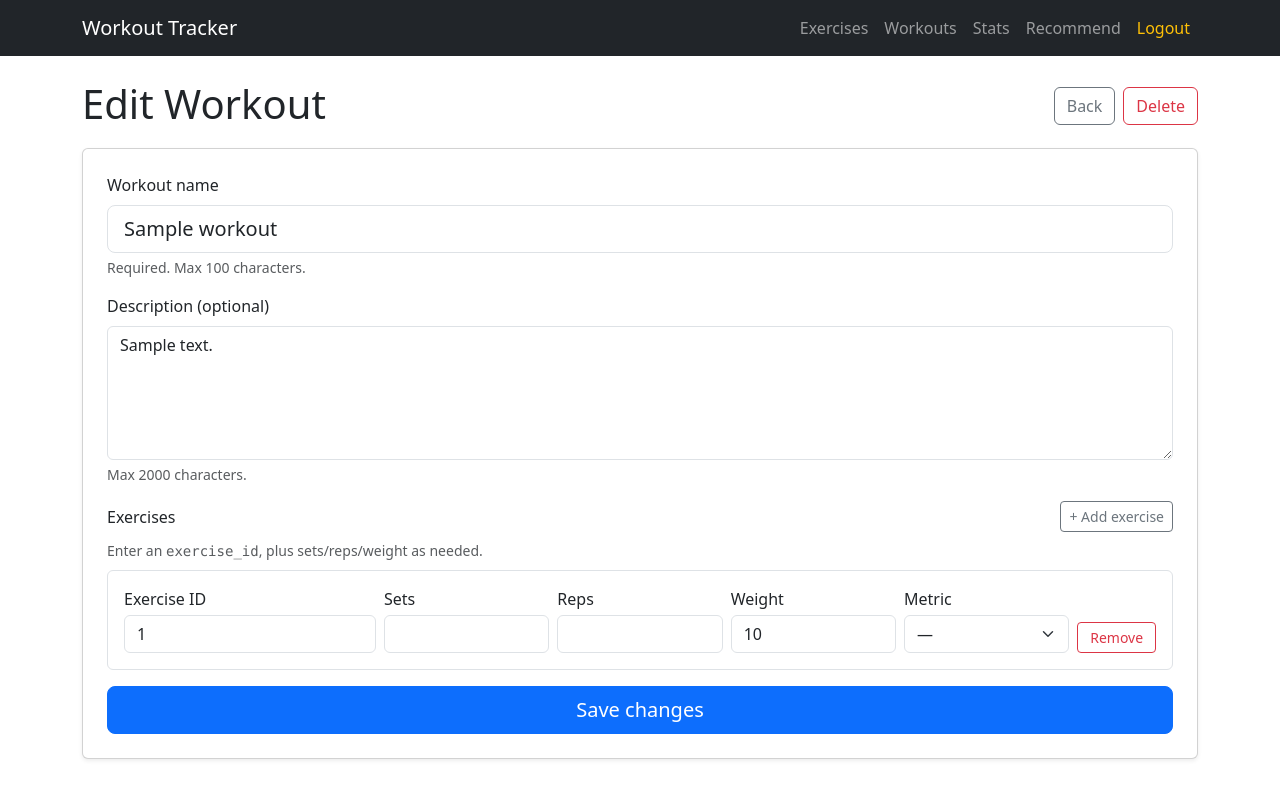
After one commit to sampauly/workout_tracker, a Flask app: page /workouts/1/edit in a window 1280 px wide. The commit adds this page. Run offline with Flask 3, Linux system fonts and the light colour scheme; the visitor is signed in with stand-in values (Sample User, id 1); a database or web service that is not in the repository returns one stand-in record (values such as "Sample title"); some libraries are stand-ins or nearby versions.

Commit message:
added new routes and html to allow users to edit and delete workouts

```diff
--- a/app/routes.py
+++ b/app/routes.py
@@ -305,3 +305,261 @@ def workouts():
     ]
 
     return render_template('workouts.html', workouts=workouts)
+
+
+@app.route('/workouts/<int:workout_id>/edit', methods=['GET', 'POST'])
+def edit_workout(workout_id):
+    if not session.get('user_id'):
+        return redirect(url_for('login'))
+
+    submitted = None
+    errors = {}
+    row_errors = []
+
+    conn = get_db()
+    cur = conn.cursor()
+
+    cur.execute(
+        """
+        SELECT workout_id, user_id, name, description
+        FROM workout
+        WHERE workout_id = %s
+        """,
+        (workout_id,),
+    )
+    w = cur.fetchone()
+    if not w or w[1] != session.get('user_id'):
+        cur.close()
+        flash('Workout not found.', 'danger')
+        return redirect(url_for('workouts'))
+
+    if request.method == 'POST':
+        name = (request.form.get('name') or '').strip()
+        description = (request.form.get('description') or '').strip()
+
+        exercise_ids = request.form.getlist('exercise_id')
+        sets_list = request.form.getlist('sets')
+        reps_list = request.form.getlist('reps')
+        weight_list = request.form.getlist('weight')
+        weight_metric_list = request.form.getlist('weight_metric')
+        order_index_list = request.form.getlist('order_index')
+
+        if not name:
+            errors['name'] = 'Workout name is required.'
+        elif len(name) > 100:
+            errors['name'] = 'Workout name must be 100 characters or less.'
+
+        if description and len(description) > 2000:
+            errors['description'] = 'Description must be 2000 characters or less.'
+
+        rows = []
+        max_len = max(
+            len(exercise_ids),
+            len(sets_list),
+            len(reps_list),
+            len(weight_list),
+            len(weight_metric_list),
+            len(order_index_list),
+        )
+
+        def _get(lst, idx):
+            return (lst[idx] if idx < len(lst) else '') or ''
+
+        allowed_metrics = {'kg', 'lb', ''}
+
+        for i in range(max_len):
+            row_err = {}
+
+            exercise_id_raw = _get(exercise_ids, i).strip()
+            sets_raw = _get(sets_list, i).strip()
+            reps_raw = _get(reps_list, i).strip()
+            weight_raw = _get(weight_list, i).strip()
+            weight_metric_raw = _get(weight_metric_list, i).strip().lower()
+            order_index_raw = _get(order_index_list, i).strip()
+
+            if not any([exercise_id_raw, sets_raw, reps_raw, weight_raw, weight_metric_raw, order_index_raw]):
+                continue
+
+            try:
+                exercise_id = int(exercise_id_raw)
+                if exercise_id <= 0:
+                    row_err['exercise_id'] = 'Must be a positive integer.'
+            except ValueError:
+                row_err['exercise_id'] = 'Exercise ID must be an integer.'
+
+            try:
+                sets_val = int(sets_raw)
+                if sets_val <= 0:
+                    row_err['sets'] = 'Sets must be a positive integer.'
+            except ValueError:
+                row_err['sets'] = 'Sets must be an integer.'
+
+            try:
+                reps_val = int(reps_raw)
+                if reps_val <= 0:
+                    row_err['reps'] = 'Reps must be a positive integer.'
+            except ValueError:
+                row_err['reps'] = 'Reps must be an integer.'
+
+            weight_val = None
+            if weight_raw:
+                try:
+                    weight_val = float(weight_raw)
+                    if weight_val < 0:
+                        row_err['weight'] = 'Weight cannot be negative.'
+                except ValueError:
+                    row_err['weight'] = 'Weight must be a number.'
+
+            if weight_metric_raw not in allowed_metrics:
+                row_err['weight_metric'] = 'Use kg or lb.'
+
+            if weight_val is not None and not weight_metric_raw:
+                row_err['weight_metric'] = 'Select kg or lb when weight is provided.'
+
+            order_index = i + 1
+            if order_index_raw:
+                try:
+                    order_index = int(order_index_raw)
+                    if order_index <= 0:
+                        row_err['order_index'] = 'Order index must be a positive integer.'
+                except ValueError:
+                    row_err['order_index'] = 'Order index must be an integer.'
+
+            rows.append(
+                {
+                    'exercise_id': exercise_id_raw,
+                    'sets': sets_raw,
+                    'reps': reps_raw,
+                    'weight': weight_raw,
+                    'weight_metric': weight_metric_raw,
+                    'order_index': order_index_raw or str(order_index),
+                }
+            )
+            row_errors.append(row_err)
+
+        if not rows:
+            errors['exercises'] = 'Add at least one exercise.'
+
+        submitted = {
+            'user_id': session.get('user_id'),
+            'name': name,
+            'description': description,
+            'exercises': rows,
+        }
+
+        if not errors and any(bool(re) for re in row_errors):
+            errors['exercises'] = 'Fix exercise row errors.'
+
+        if not errors:
+            try:
+                cur.execute(
+                    """
+                    UPDATE workout
+                    SET name = %s, description = %s
+                    WHERE workout_id = %s AND user_id = %s
+                    """,
+                    (name, (description or None), workout_id, session.get('user_id')),
+                )
+
+                cur.execute("DELETE FROM workout_exercise WHERE workout_id = %s", (workout_id,))
+
+                for ex in rows:
+                    cur.execute(
+                        """
+                        INSERT INTO workout_exercise
+                          (workout_id, exercise_id, sets, reps, weight, weight_metric, order_index)
+                        VALUES
+                          (%s, %s, %s, %s, %s, %s, %s)
+                        """,
+                        (
+                            workout_id,
+                            int(ex['exercise_id']),
+                            int(ex['sets']),
+                            int(ex['reps']),
+                            (float(ex['weight']) if ex['weight'] else None),
+                            (ex['weight_metric'] or None),
+                            int(ex['order_index']) if ex['order_index'] else None,
+                        ),
+                    )
+
+                conn.commit()
+            except Exception:
+                conn.rollback()
+                raise
+            finally:
+                cur.close()
+
+            flash('Workout updated.', 'success')
+            return redirect(url_for('workouts'))
+
+    # GET (or POST with errors): load existing rows for prefill when not submitted
+    cur.execute(
+        """
+        SELECT exercise_id, sets, reps, weight, weight_metric, order_index
+        FROM workout_exercise
+        WHERE workout_id = %s
+        ORDER BY order_index ASC NULLS LAST, exercise_id ASC
+        """,
+        (workout_id,),
+    )
+    ex_rows = cur.fetchall()
+    cur.close()
+
+    if submitted is None:
+        submitted = {
+            'user_id': session.get('user_id'),
+            'name': w[2],
+            'description': w[3] or '',
+            'exercises': [
+                {
+                    'exercise_id': str(r[0]),
+                    'sets': '' if r[1] is None else str(r[1]),
+                    'reps': '' if r[2] is None else str(r[2]),
+                    'weight': '' if r[3] is None else str(r[3]),
+                    'weight_metric': (r[4] or ''),
+                    'order_index': '' if r[5] is None else str(r[5]),
+                }
+                for r in ex_rows
+            ]
+            or [{'exercise_id': '', 'sets': '', 'reps': '', 'weight': '', 'weight_metric': '', 'order_index': '1'}],
+        }
+
+    return render_template(
+        'edit_workout.html',
+        workout_id=workout_id,
+        submitted=submitted,
+        errors=errors,
+        row_errors=row_errors,
+    )
+
+
+@app.route('/workouts/<int:workout_id>/delete', methods=['POST'])
+def delete_workout(workout_id):
+    if not session.get('user_id'):
+        return redirect(url_for('login'))
+
+    conn = get_db()
+    cur = conn.cursor()
+
+    cur.execute(
+        "SELECT user_id FROM workout WHERE workout_id = %s",
+        (workout_id,),
+    )
+    w = cur.fetchone()
+    if not w or w[0] != session.get('user_id'):
+        cur.close()
+        flash('Workout not found.', 'danger')
+        return redirect(url_for('workouts'))
+
+    try:
+        cur.execute("DELETE FROM workout_exercise WHERE workout_id = %s", (workout_id,))
+        cur.execute("DELETE FROM workout WHERE workout_id = %s AND user_id = %s", (workout_id, session.get('user_id')))
+        conn.commit()
+    except Exception:
+        conn.rollback()
+        raise
+    finally:
+        cur.close()
+
+    flash('Workout deleted.', 'success')
+    return redirect(url_for('workouts'))
--- /dev/null
+++ b/app/templates/edit_workout.html
@@ -0,0 +1,188 @@
+{% extends "base.html" %}
+{% block title %}Edit Workout — Workout Tracker{% endblock %}
+
+{% block content %}
+<div class="d-flex align-items-center justify-content-between flex-wrap gap-2 mb-3">
+  <div>
+    <h1 class="mb-1">Edit Workout</h1>
+  </div>
+  <div class="d-flex gap-2 flex-wrap">
+    <a class="btn btn-outline-secondary" href="/workouts">Back</a>
+    <form method="POST" action="/workouts/{{ workout_id }}/delete" onsubmit="return confirm('Delete this workout? This cannot be undone.');">
+      <button type="submit" class="btn btn-outline-danger">Delete</button>
+    </form>
+  </div>
+</div>
+
+<div class="row g-3">
+  <div class="col-lg-12">
+    <div class="card shadow-sm">
+      <div class="card-body p-4">
+        <form method="POST" action="/workouts/{{ workout_id }}/edit" novalidate>
+          <div class="mb-3">
+            <label for="name" class="form-label">Workout name</label>
+            <input
+              type="text"
+              class="form-control form-control-lg {% if errors.get('name') %}is-invalid{% endif %}"
+              id="name"
+              name="name"
+              maxlength="100"
+              placeholder="e.g. Push Day"
+              value="{{ (submitted.name if submitted else request.form.get('name', '')) }}"
+              required
+            />
+            {% if errors.get('name') %}
+              <div class="invalid-feedback">{{ errors.get('name') }}</div>
+            {% else %}
+              <div class="form-text">Required. Max 100 characters.</div>
+            {% endif %}
+          </div>
+
+          <div class="mb-3">
+            <label for="description" class="form-label">Description (optional)</label>
+            <textarea
+              class="form-control {% if errors.get('description') %}is-invalid{% endif %}"
+              id="description"
+              name="description"
+              maxlength="2000"
+              rows="5"
+              placeholder="Notes, goals, or what you trained..."
+            >{{ (submitted.description if submitted else request.form.get('description', '')) }}</textarea>
+            {% if errors.get('description') %}
+              <div class="invalid-feedback">{{ errors.get('description') }}</div>
+            {% else %}
+              <div class="form-text">Max 2000 characters.</div>
+            {% endif %}
+          </div>
+
+          <div class="mb-3">
+            <div class="d-flex align-items-center justify-content-between gap-2 mb-2">
+              <label class="form-label mb-0">Exercises</label>
+              <button type="button" class="btn btn-outline-secondary btn-sm" id="add-exercise">+ Add exercise</button>
+            </div>
+            {% if errors.get('exercises') %}
+              <div class="alert alert-danger py-2 mb-2">{{ errors.get('exercises') }}</div>
+            {% else %}
+              <div class="form-text mb-2">Enter an <span class="font-monospace">exercise_id</span>, plus sets/reps/weight as needed.</div>
+            {% endif %}
+
+            <div id="exercise-rows" class="d-flex flex-column gap-2">
+              {% set rows = (submitted.exercises if submitted and submitted.exercises else [{'exercise_id':'','sets':'','reps':'','weight':'','weight_metric':'','order_index':'1'}]) %}
+              {% for row in rows %}
+                {% set re = (row_errors[loop.index0] if row_errors and (loop.index0 < row_errors|length) else {}) %}
+                <div class="border rounded p-3">
+                  <div class="row g-2 align-items-end">
+                    <div class="col-12 col-md-3">
+                      <label class="form-label mb-1">Exercise ID</label>
+                      <input type="number" min="1" class="form-control {% if re.get('exercise_id') %}is-invalid{% endif %}" name="exercise_id" value="{{ row.exercise_id }}">
+                      {% if re.get('exercise_id') %}<div class="invalid-feedback">{{ re.get('exercise_id') }}</div>{% endif %}
+                    </div>
+                    <div class="col-6 col-md-2">
+                      <label class="form-label mb-1">Sets</label>
+                      <input type="number" min="1" class="form-control {% if re.get('sets') %}is-invalid{% endif %}" name="sets" value="{{ row.sets }}">
+                      {% if re.get('sets') %}<div class="invalid-feedback">{{ re.get('sets') }}</div>{% endif %}
+                    </div>
+                    <div class="col-6 col-md-2">
+                      <label class="form-label mb-1">Reps</label>
+                      <input type="number" min="1" class="form-control {% if re.get('reps') %}is-invalid{% endif %}" name="reps" value="{{ row.reps }}">
+                      {% if re.get('reps') %}<div class="invalid-feedback">{{ re.get('reps') }}</div>{% endif %}
+                    </div>
+                    <div class="col-6 col-md-2">
+                      <label class="form-label mb-1">Weight</label>
+                      <input type="number" step="any" min="0" class="form-control {% if re.get('weight') %}is-invalid{% endif %}" name="weight" value="{{ row.weight }}">
+                      {% if re.get('weight') %}<div class="invalid-feedback">{{ re.get('weight') }}</div>{% endif %}
+                    </div>
+                    <div class="col-6 col-md-2">
+                      <label class="form-label mb-1">Metric</label>
+                      <select class="form-select {% if re.get('weight_metric') %}is-invalid{% endif %}" name="weight_metric">
+                        <option value="" {% if not row.weight_metric %}selected{% endif %}>—</option>
+                        <option value="lb" {% if row.weight_metric == 'lb' %}selected{% endif %}>lb</option>
+                        <option value="kg" {% if row.weight_metric == 'kg' %}selected{% endif %}>kg</option>
+                      </select>
+                      {% if re.get('weight_metric') %}<div class="invalid-feedback">{{ re.get('weight_metric') }}</div>{% endif %}
+                    </div>
+                    <div class="col-12 col-md-1 d-grid">
+                      <button type="button" class="btn btn-outline-danger btn-sm remove-exercise">Remove</button>
+                    </div>
+                    <input type="hidden" name="order_index" value="{{ row.order_index or loop.index }}">
+                  </div>
+                </div>
+              {% endfor %}
+            </div>
+          </div>
+
+          <button type="submit" class="btn btn-primary btn-lg w-100">Save changes</button>
+        </form>
+      </div>
+    </div>
+  </div>
+</div>
+
+<script>
+  (function () {
+    const container = document.getElementById("exercise-rows");
+    const addBtn = document.getElementById("add-exercise");
+    if (!container || !addBtn) return;
+
+    function renumberOrderIndexes() {
+      const hiddenInputs = container.querySelectorAll('input[name="order_index"]');
+      hiddenInputs.forEach((inp, idx) => (inp.value = String(idx + 1)));
+    }
+
+    function makeRow() {
+      const wrapper = document.createElement("div");
+      wrapper.className = "border rounded p-3";
+      wrapper.innerHTML = `
+        <div class="row g-2 align-items-end">
+          <div class="col-12 col-md-3">
+            <label class="form-label mb-1">Exercise ID</label>
+            <input type="number" min="1" class="form-control" name="exercise_id" value="">
+          </div>
+          <div class="col-6 col-md-2">
+            <label class="form-label mb-1">Sets</label>
+            <input type="number" min="1" class="form-control" name="sets" value="">
+          </div>
+          <div class="col-6 col-md-2">
+            <label class="form-label mb-1">Reps</label>
+            <input type="number" min="1" class="form-control" name="reps" value="">
+          </div>
+          <div class="col-6 col-md-2">
+            <label class="form-label mb-1">Weight</label>
+            <input type="number" step="any" min="0" class="form-control" name="weight" value="">
+          </div>
+          <div class="col-6 col-md-2">
+            <label class="form-label mb-1">Metric</label>
+            <select class="form-select" name="weight_metric">
+              <option value="" selected>—</option>
+              <option value="lb">lb</option>
+              <option value="kg">kg</option>
+            </select>
+          </div>
+          <div class="col-12 col-md-1 d-grid">
+            <button type="button" class="btn btn-outline-danger btn-sm remove-exercise">Remove</button>
+          </div>
+          <input type="hidden" name="order_index" value="">
+        </div>
+      `;
+      return wrapper;
+    }
+
+    addBtn.addEventListener("click", function () {
+      container.appendChild(makeRow());
+      renumberOrderIndexes();
+    });
+
+    container.addEventListener("click", function (e) {
+      const btn = e.target.closest(".remove-exercise");
+      if (!btn) return;
+      const row = btn.closest(".border");
+      if (row) row.remove();
+      if (container.children.length === 0) container.appendChild(makeRow());
+      renumberOrderIndexes();
+    });
+
+    renumberOrderIndexes();
+  })();
+</script>
+
+{% endblock %}
```
Also changed, not shown: app/templates/workouts.html (+6 -2 lines).
